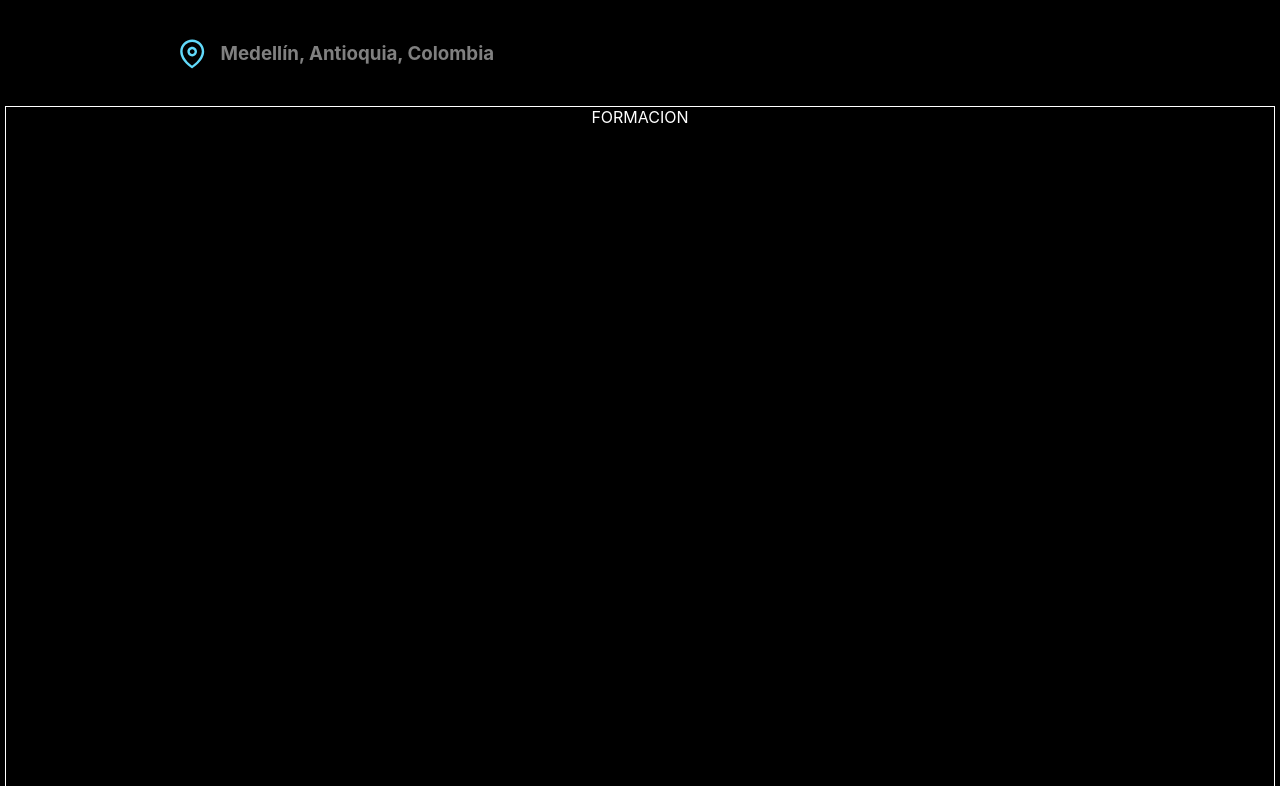
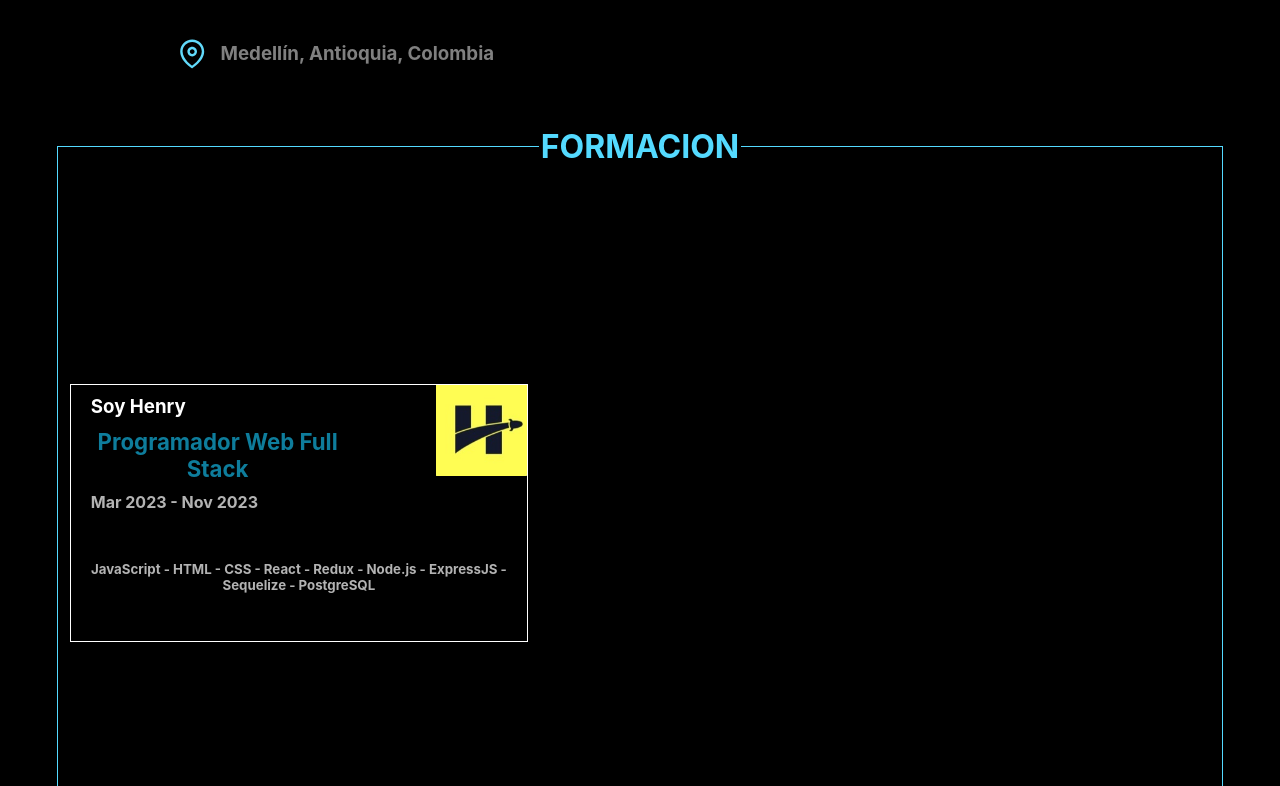
Before and after one commit to isdavid92/Portfolio, a React (Create React App) app: page / in a window 1280 px wide. Shown: the part 694-1480 px from the top of the page. Built offline with nearby package versions, Linux system fonts and the light colour scheme.

Commit message:
en formacion

```diff
--- a/src/components/Portfolio/Formacion/Formacion.jsx
+++ b/src/components/Portfolio/Formacion/Formacion.jsx
@@ -1,9 +1,29 @@
 import style from "./Formacion.module.css";
+import logo from "../../../Assets/img/soyHenry.jpg";
 
 const Formacion = () => {
     return (
-        <div className={style.formacion} id="formacion">
-            FORMACION
+        <div className={style.contFormacion} id="contFormacion">
+            <fieldset className={style.formacion}>
+                <legend>
+                    <h1 className={style.titulo}>FORMACION</h1>
+                </legend>
+                <div className={style.info}>
+                    <div className={style.arriba}>
+                        <div className={style.encabezado}>
+                            <h3 className={style.institucion}>Soy Henry</h3>
+                            <h3 className={style.logro}>Programador Web Full Stack</h3>
+                            <h4 className={style.fecha}>Mar 2023 - Nov 2023</h4>
+                        </div>
+                        <div className={style.contLogo}>
+                            <img className={style.logo} src={logo} alt="henry" />
+                        </div>
+                    </div>
+                    <div className={style.abajo}>
+                        <h5 className={style.apt}>JavaScript - HTML - CSS - React - Redux - Node.js - ExpressJS - Sequelize - PostgreSQL </h5>
+                    </div>
+                </div>
+            </fieldset>
         </div>
     )
 };
--- a/src/components/Portfolio/Formacion/Formacion.module.css
+++ b/src/components/Portfolio/Formacion/Formacion.module.css
@@ -1,6 +1,76 @@
-.formacion{
-    color: white;
+.contFormacion{
     width: 99%;
     height: 100vh;
+}
+
+.formacion{
+    margin: auto;
+    width: 90%;
+    height: 90vh;
+    display: flex;
+    align-items: center;
+    border: 1px solid rgb(84, 218, 255);
+}
+
+.titulo{
+    color: rgb(84, 218, 255);
+}
+
+.info{
+    width: 40%;
+    height: 40%;
     border: 1px solid white;
+    display: flex;
+    flex-direction: column;
 }
+
+.arriba{
+    display: flex;
+    height: 60%;
+}
+
+.encabezado{
+    display: flex;
+    flex-direction: column;
+    align-items: flex-start;
+    width: 60%;
+    height: 60%;
+}
+
+.institucion{
+    color: white;
+    margin: 10px 0 0 20px;
+}
+
+.logro{
+    font-size: 1.39em;
+    color: rgb(14, 125, 156);
+    margin: 10px 0 0 20px;
+}
+
+.fecha{
+    color: rgb(179, 179, 179);
+    margin: 10px 0 0 20px;
+}
+
+.contLogo{
+    width: 40%;
+    height: 60%;
+    display: flex;
+    flex-direction: column;
+    align-items: flex-end;
+}
+
+.logo{
+    width: 50%;
+    margin: 0;
+}
+
+.abajo{
+    width: 100%;
+    height: 40%;
+}
+
+.apt{
+    color: rgb(179, 179, 179);
+}
--- a/src/components/Portfolio/Portfolio.jsx
+++ b/src/components/Portfolio/Portfolio.jsx
@@ -54,7 +54,7 @@ const Portfolio = () => {
                 <div className={style.infoR}>
                     <div className={style.divInfoR}>
                         <h3 className={style.infoRflecha}>➤</h3>
-                        <a href="#formacion" className={style.a}>
+                        <a href="#contFormacion" className={style.a}>
                             <h3 className={style.infoRPalabra}>Formación académica</h3>
                         </a>
                     </div>
```
Also changed, not shown: src/Assets/img/soyHenry.jpg (added).
